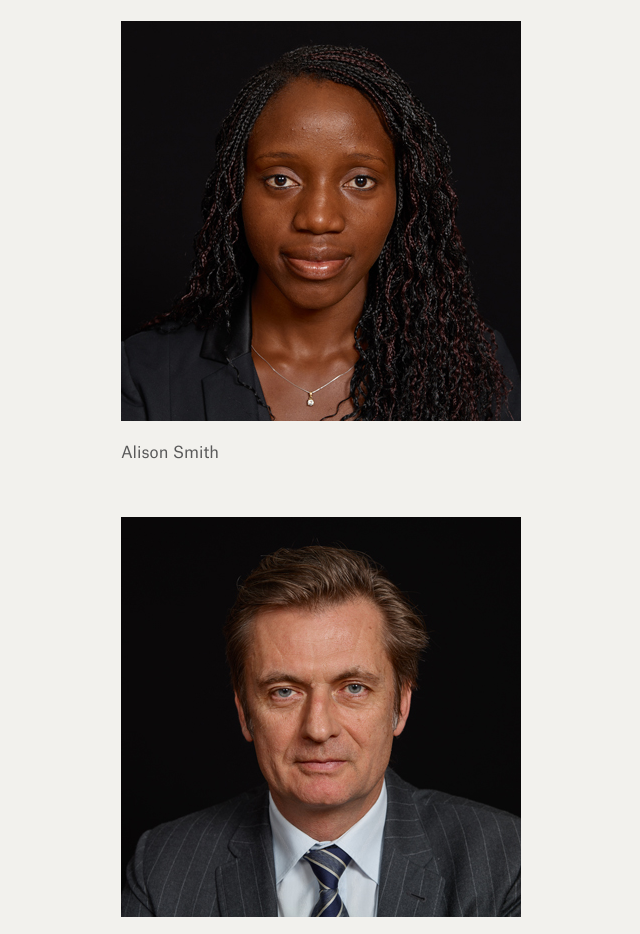
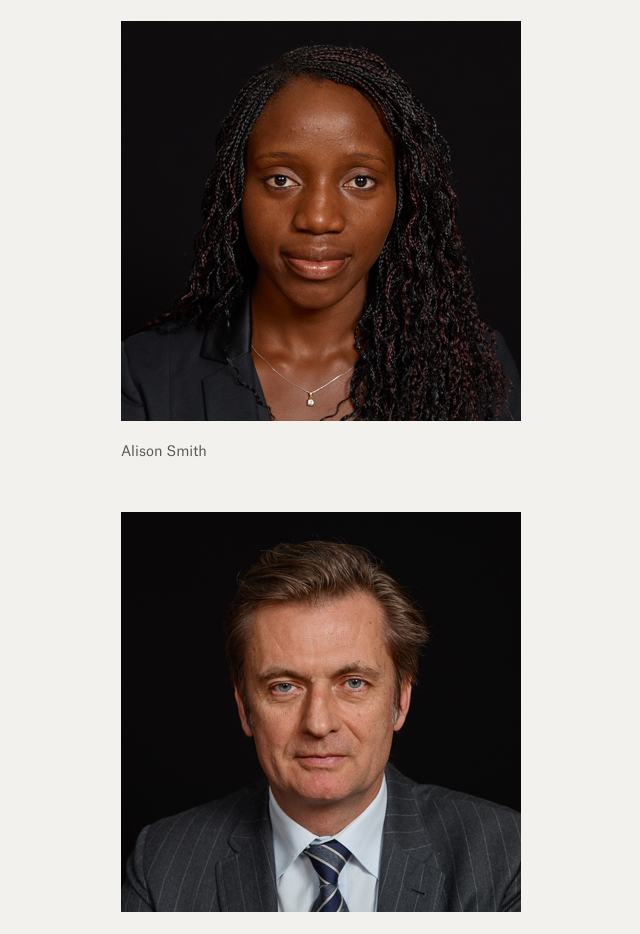
Before and after one commit to weights-and-measures/weights-and-measures.github.io, a Jekyll site: the page built from photographs.html, in a window 1280 px wide. Shown: the top 934 px of the page, without its empty margins (295-935 px from the left). Built offline with Jekyll 4.4.1, drawn with Linux system fonts in a browser that asks for light colours.

Commit message:
Updated Modals

```diff
--- a/css/_modals.scss
+++ b/css/_modals.scss
@@ -60,9 +60,14 @@
 
 	p + p {
 		@include body_text;
-		width: $inner_width;
 		margin: 0 0 1.6em;
 		text-align: left;
 		color: $mid_gray;
 	}
+
+	p:nth-child(2) {
+    	font-size: 14px;
+		line-height: 23px;
+	}
+
 }
```
